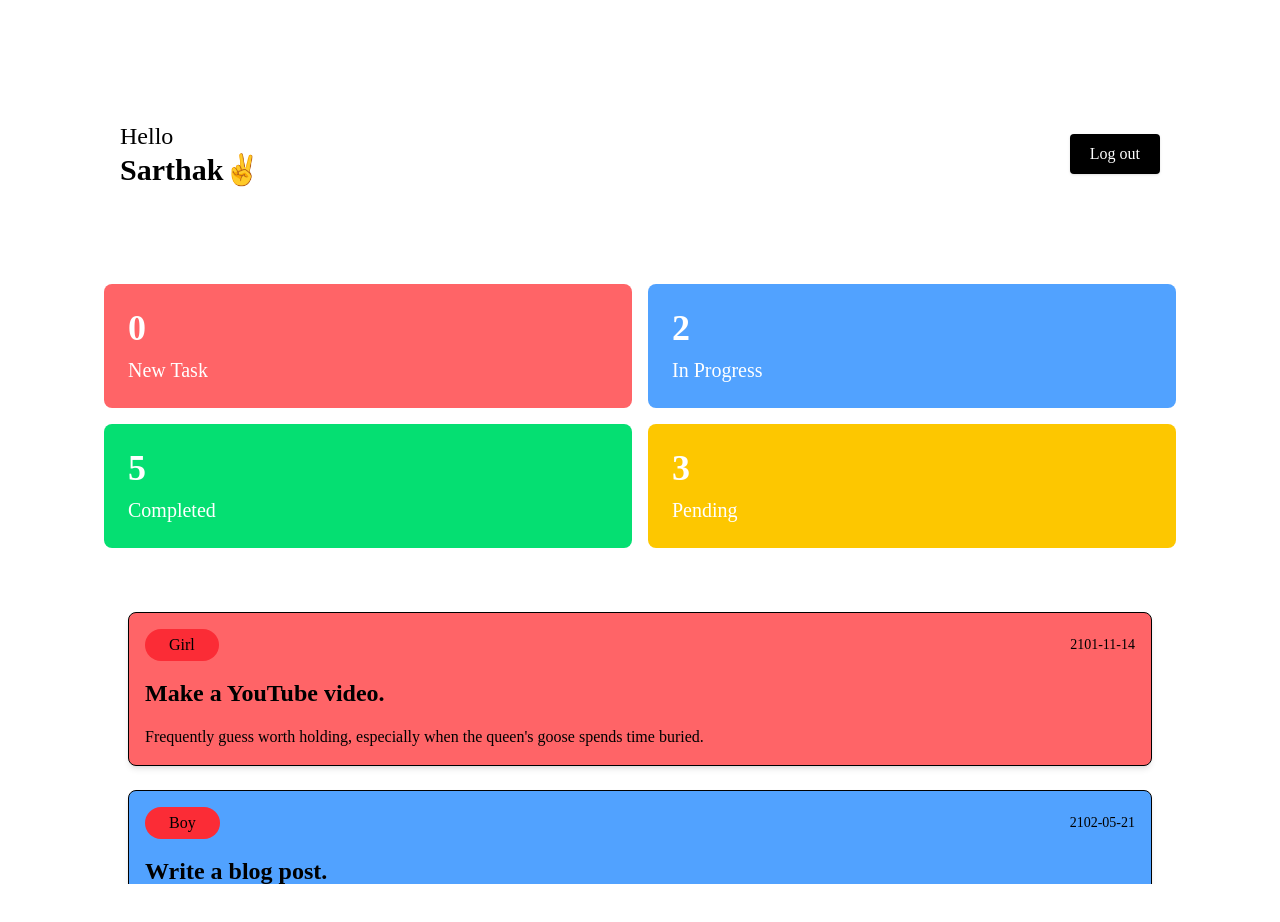
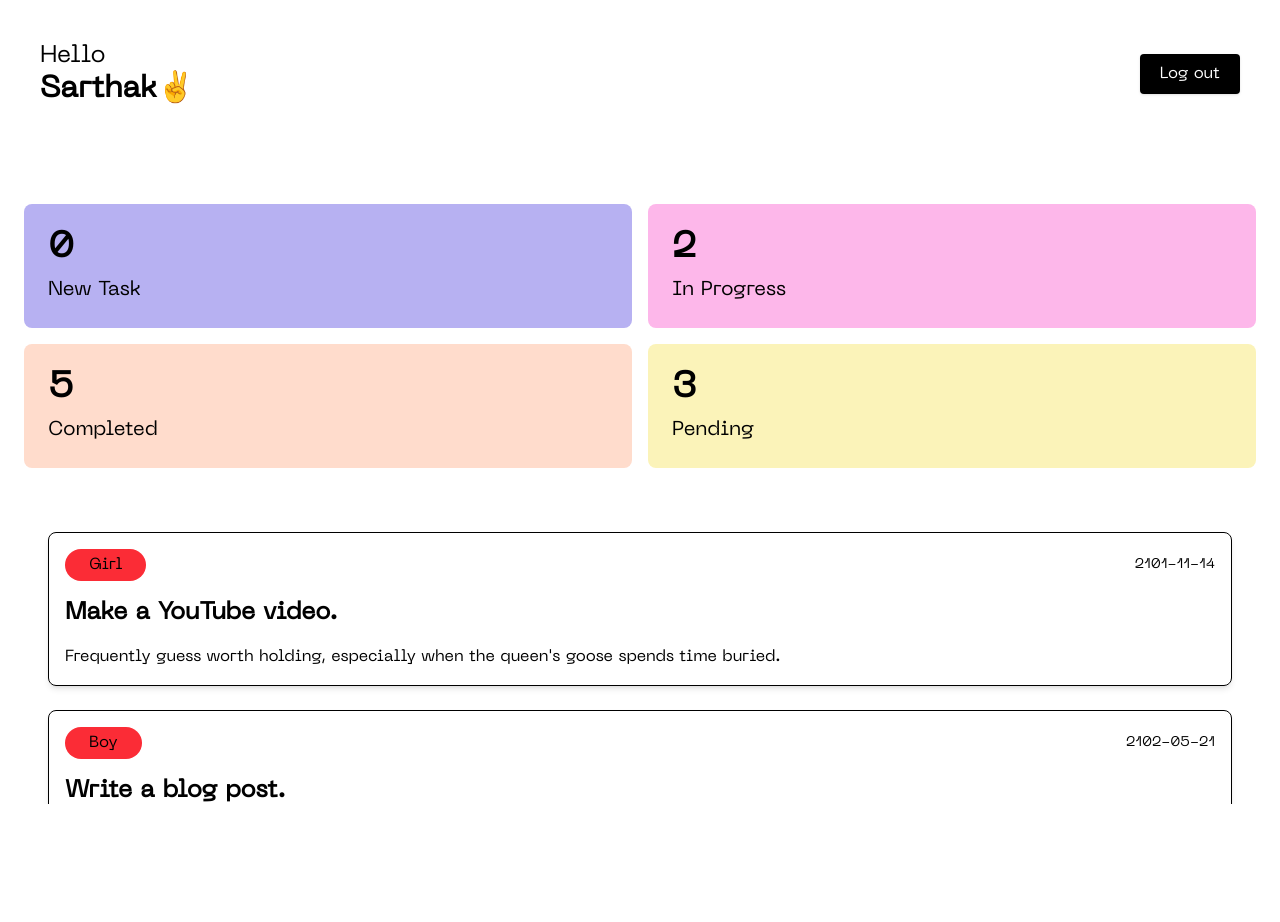
Before and after one commit to dheeraj-Joshi0208/Employee-Management-System, a React (Vite) app: page / in a window 1280 px wide. Shown: the top 922 px of the page. After the commit the page ends 828 px from the top, so only its background shows below. Built offline with nearby package versions, Linux system fonts and the light colour scheme.

Commit message:
Change EmployeeDashboard Ui.

```diff
--- a/src/App.jsx
+++ b/src/App.jsx
@@ -1,4 +1,5 @@
 import "./css/App.css";
+import "./css/Font.css";
 // import Login from "./components/Auth/Login";
 import EmployeeDashboard from "./components/Dashboard/EmployeeDashboard";
 
--- a/src/components/Dashboard/EmployeeDashboard.jsx
+++ b/src/components/Dashboard/EmployeeDashboard.jsx
@@ -4,7 +4,7 @@ import TaskList from "../TaskList/TaskList";
 
 const EmployeeDashboard = () => {
   return (
-    <div className="container mx-auto min-h-screen p-20">
+    <div className="container mx-auto">
       <Header />
       <TaskListNumbers />
       <TaskList />
--- a/src/components/TaskList/TaskList.jsx
+++ b/src/components/TaskList/TaskList.jsx
@@ -1,46 +1,43 @@
 const TaskList = () => {
   const tasks = [
     {
+      id: 1,
       button: "Girl",
       date: "2101-11-14",
       heading: "Make a YouTube video.",
       paragraph:
         "Frequently guess worth holding, especially when the queen's goose spends time buried.",
-      bgColor: "bg-red-400",
     },
     {
+      id: 2,
       button: "Boy",
       date: "2102-05-21",
       heading: "Write a blog post.",
       paragraph:
         "The writer carefully crafted each sentence, ensuring clarity and engagement.",
-      bgColor: "bg-blue-400",
     },
     {
+      id: 3,
       button: "Student",
       date: "2103-08-30",
       heading: "Complete the project report.",
       paragraph:
         "Gather all research data, analyze findings, and compile them into a structured report.",
-      bgColor: "bg-green-400",
     },
     {
+      id: 4,
       button: "Developer",
       date: "2104-12-10",
       heading: "Fix bugs in the application.",
       paragraph:
         "Identify reported issues, debug the code, and implement necessary fixes.",
-      bgColor: "bg-yellow-400",
     },
   ];
 
   return (
-    <div className="mt-10 flex max-h-74 flex-wrap gap-6 overflow-y-auto p-6">
-      {tasks.map((task, index) => (
-        <div
-          key={index}
-          className={`w-7xl rounded-lg border p-4 shadow-md ${task.bgColor}`}
-        >
+    <div className="mt-10 flex max-h-74 flex-wrap items-center justify-center gap-6 overflow-y-auto p-6">
+      {tasks.map((task) => (
+        <div key={task.id} className={`w-7xl rounded-lg border p-4 shadow-md`}>
           <div className="flex items-center justify-between">
             <button className="mb-4 rounded-full bg-red-500 px-6 py-1">
               {task.button}
--- a/src/css/App.css
+++ b/src/css/App.css
@@ -1,8 +1,4 @@
 @import "tailwindcss";
-
-* {
-  font-family: poppins;
-}
 
 .scrollable-container {
   scrollbar-width: thin;
@@ -10,14 +6,13 @@
 }
 
 ::-webkit-scrollbar {
-  width: 6px;
+  width: 8px;
 }
 
 ::-webkit-scrollbar-track {
-  background-color: hsl(0, 0%, 10%);
+  background-color: hsl(0, 3%, 70%);
 }
 
 ::-webkit-scrollbar-thumb {
-  background: hsl(0, 0%, 53%);
-  border-radius: 4px;
+  background: hsl(0, 0%, 14%);
 }
--- /dev/null
+++ b/src/css/Font.css
@@ -0,0 +1,8 @@
+@font-face {
+  font-family: NeueMachina;
+  src: url("../fonts/NeueMachina-Regular.ttf");
+}
+
+* {
+  font-family: NeueMachina;
+}
--- a/src/others/Header.jsx
+++ b/src/others/Header.jsx
@@ -5,7 +5,7 @@ const Header = () => {
         Hello <br />
         <span className="text-3xl font-extrabold">Sarthak✌️</span>
       </h1>
-      <button className="rounded-sm bg-black px-5 py-2 text-white shadow hover:bg-gray-800 cursor-pointer">
+      <button className="cursor-pointer rounded-sm bg-black px-5 py-2 text-white shadow hover:bg-gray-800">
         Log out
       </button>
     </div>
--- a/src/others/TaskListNumbers.jsx
+++ b/src/others/TaskListNumbers.jsx
@@ -1,19 +1,39 @@
 const tasks = [
-  { id: 1, title: "New Task", count: 0, bgColor: "bg-red-400" },
-  { id: 2, title: "In Progress", count: 2, bgColor: "bg-blue-400" },
-  { id: 3, title: "Completed", count: 5, bgColor: "bg-green-400" },
-  { id: 4, title: "Pending", count: 3, bgColor: "bg-yellow-400" },
+  {
+    id: 1,
+    title: "New Task",
+    count: 0,
+    bgColor: "#B7B1F2 ",
+  },
+  {
+    id: 2,
+    title: "In Progress",
+    count: 2,
+    bgColor: "#FDB7EA",
+  },
+  {
+    id: 3,
+    title: "Completed",
+    count: 5,
+    bgColor: "#FFDCCC",
+  },
+  {
+    id: 4,
+    title: "Pending",
+    count: 3,
+    bgColor: "#FBF3B9",
+  },
 ];
-
 export default function TaskList() {
   return (
     <div className="mt-20 grid grid-cols-1 gap-4 md:grid-cols-2">
-      {tasks.map((task, index) => (
+      {tasks.map((task) => (
         <div
-          key={index}
-          className={`${task.className} rounded-lg p-6 transition-transform hover:scale-102 ${task.bgColor}`}
+          key={task.id}
+          className={`rounded-lg p-6`}
+          style={{ backgroundColor: task.bgColor }}
         >
-          <div className="flex flex-col text-white">
+          <div className="flex flex-col">
             <span className="mb-2 text-4xl font-bold">{task.count}</span>
             <span className="text-xl">{task.title}</span>
           </div>
```
Also changed, not shown: src/css/Main.css (deleted, +0 -24 lines), src/fonts/NeueMachina-Regular.ttf (added).
